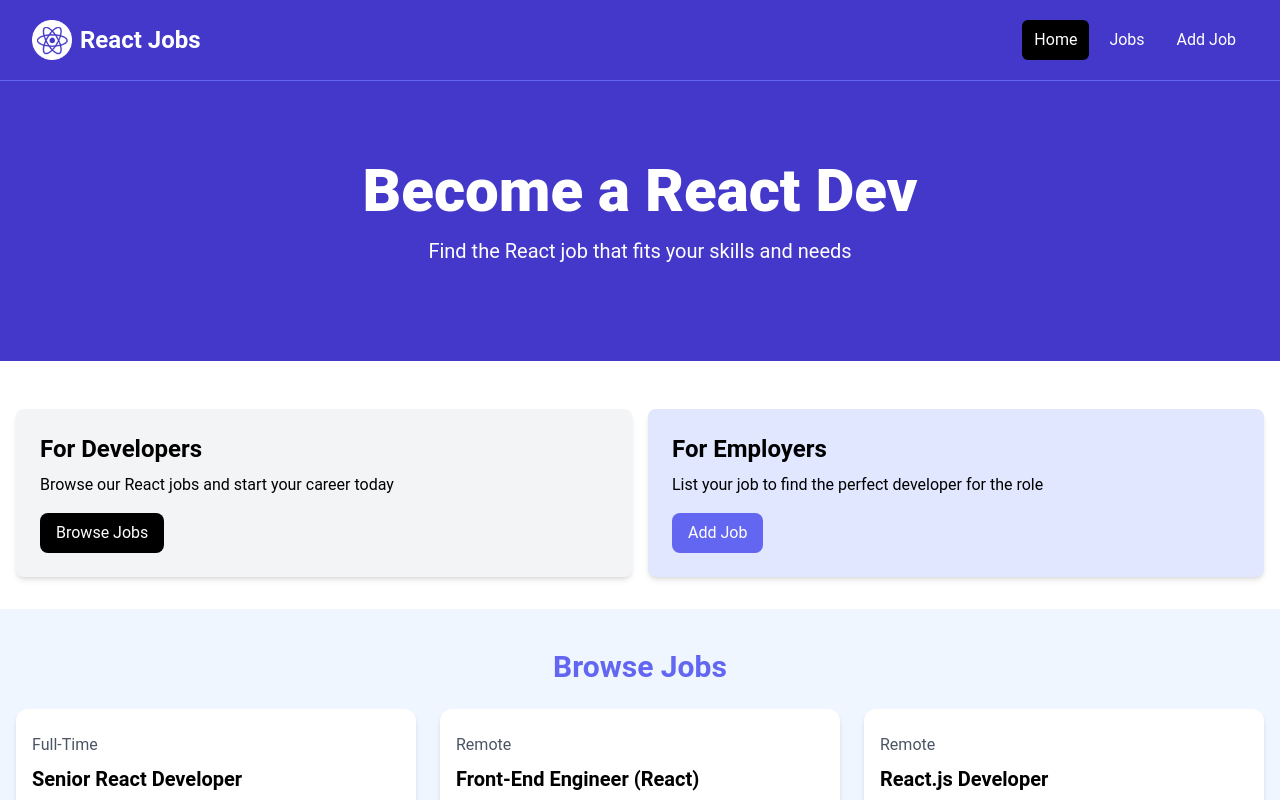
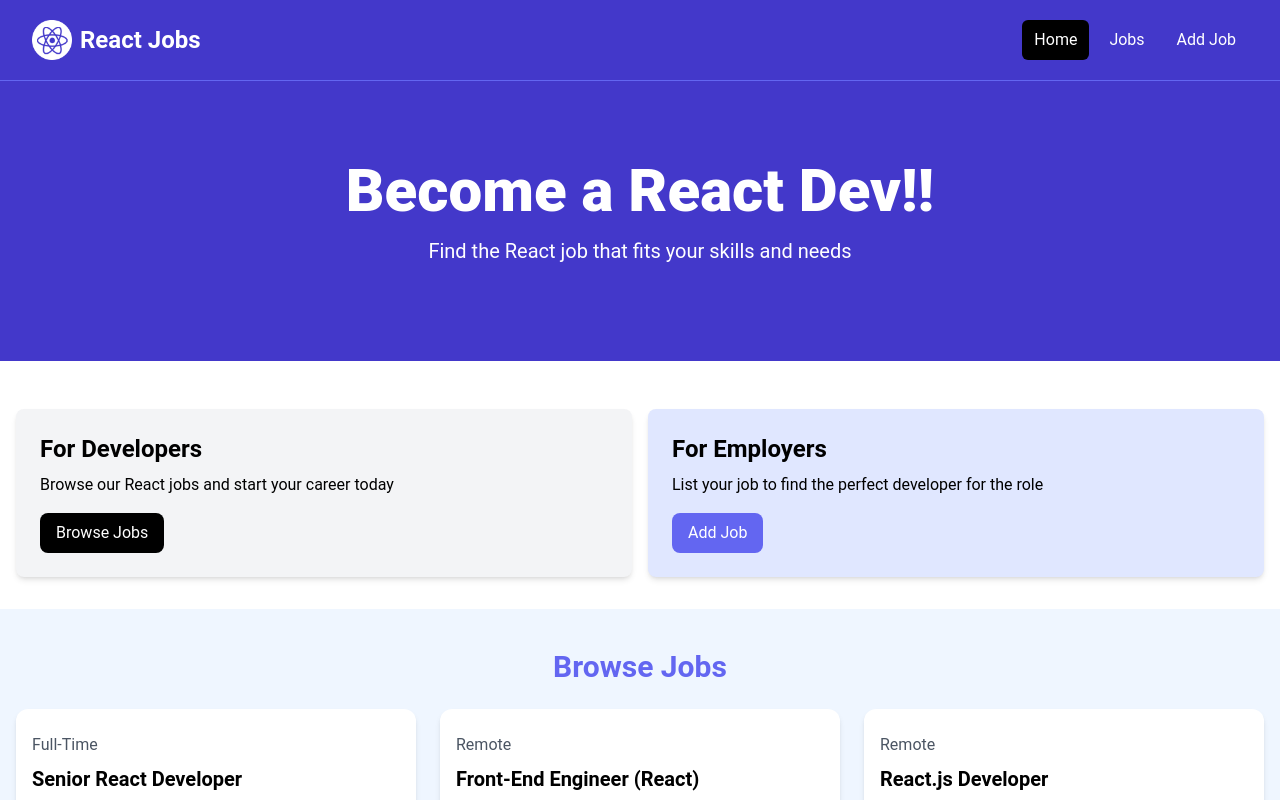
Before and after one commit to dilsemonk/react-crash-learning, a React (Vite) app: page / in a window 1280 px wide. Shown: the top 800 px of the page. Built offline with nearby package versions, Linux system fonts and the light colour scheme.

Commit message:
Extracted components

```diff
--- a/src/App.jsx
+++ b/src/App.jsx
@@ -1,27 +1,13 @@
 import React from 'react'
 import Navbar from './components/Navbar'
+import Hero from './components/Hero'
 
 const App = () => {
   return (
     <div>
       <Navbar />
+      <Hero title="Become a React Dev!!" subtitle="Find the React job that fits your skills and needs" />
 
-      <section className="bg-indigo-700 py-20 mb-4">
-        <div
-          className="max-w-7xl mx-auto px-4 sm:px-6 lg:px-8 flex flex-col items-center"
-        >
-          <div className="text-center">
-            <h1
-              className="text-4xl font-extrabold text-white sm:text-5xl md:text-6xl"
-            >
-              Become a React Dev
-            </h1>
-            <p className="my-4 text-xl text-white">
-              Find the React job that fits your skills and needs
-            </p>
-          </div>
-        </div>
-      </section>
 
       <section className="py-4">
         <div className="container-xl lg:container m-auto">
--- /dev/null
+++ b/src/components/Hero.jsx
@@ -0,0 +1,26 @@
+import React from 'react'
+
+const Hero = ({ title, subtitle }) => {
+  return (
+    <div>
+      <section className="bg-indigo-700 py-20 mb-4">
+        <div
+          className="max-w-7xl mx-auto px-4 sm:px-6 lg:px-8 flex flex-col items-center"
+        >
+          <div className="text-center">
+            <h1
+              className="text-4xl font-extrabold text-white sm:text-5xl md:text-6xl"
+            >
+              {title}
+            </h1>
+            <p className="my-4 text-xl text-white">
+              {subtitle}
+            </p>
+          </div>
+        </div>
+      </section>
+    </div>
+  )
+}
+
+export default Hero
```
